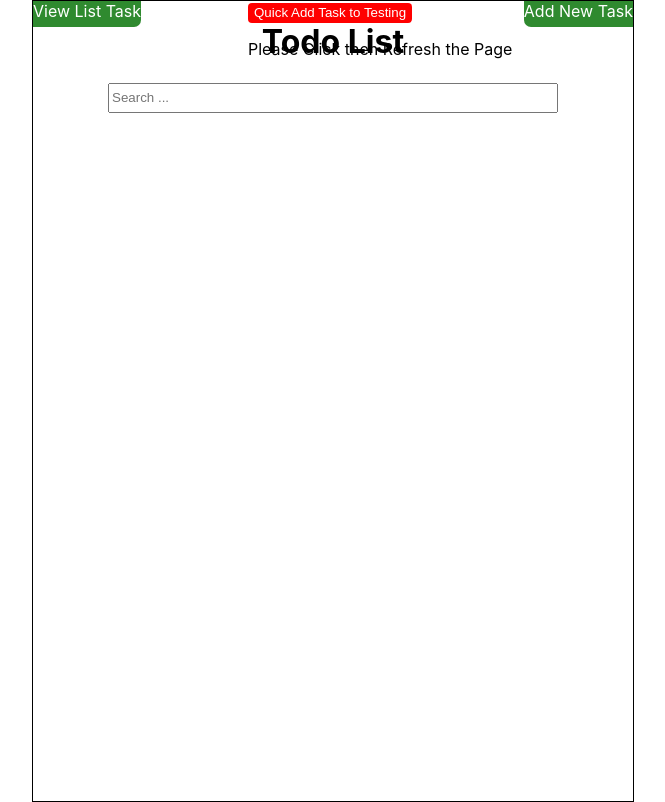
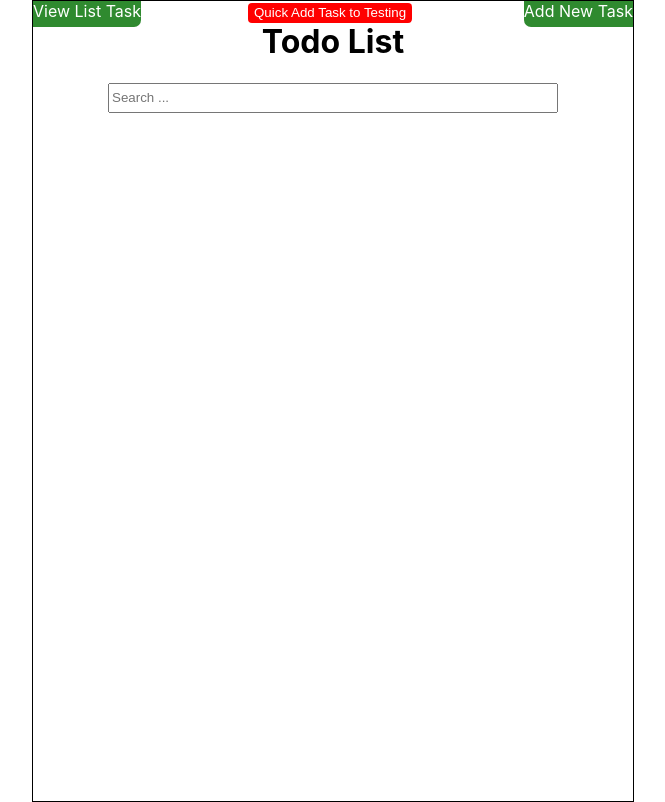
Before and after one commit to xmen1xb/taskmanager, a React (Create React App) app: page / in a window 1280 px wide. Shown: the whole page, without its empty margins (352-1017 px from the left). Built offline with nearby package versions, Linux system fonts and the light colour scheme.

Commit message:
fix button quick add

```diff
--- a/src/App.js
+++ b/src/App.js
@@ -53,7 +53,6 @@ class App extends Component {
           >
             Quick Add Task to Testing
           </button>
-          <p>Please Click then Refresh the Page</p>
         </span>
 
         <Switch>
```
